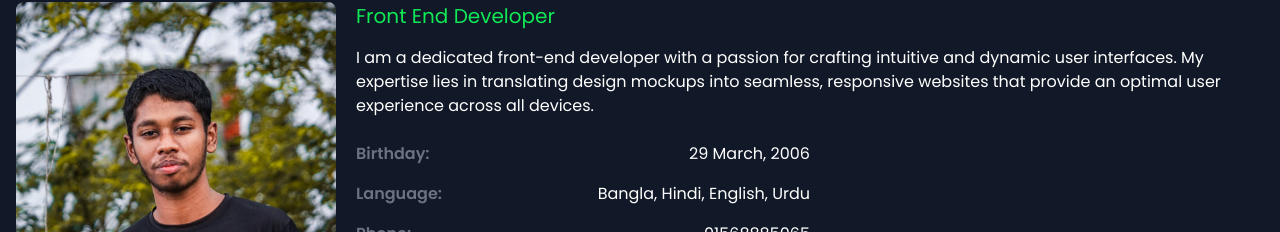
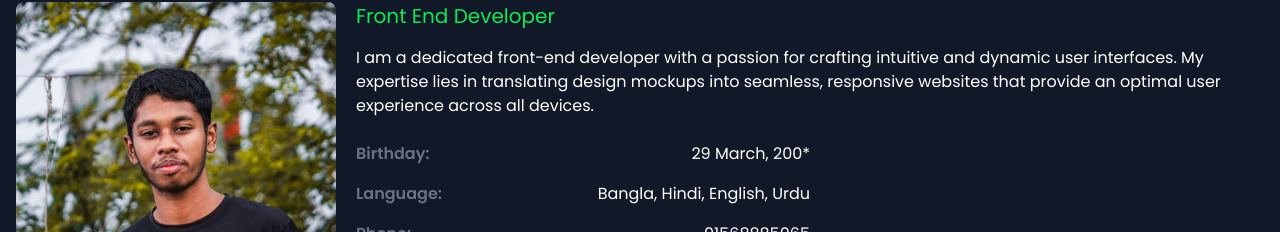
Before and after one commit to coderBelal/my-portfolio, a React (Vite) app: page / in a window 1280 px wide. Shown: the part 1090-1322 px from the top of the page. Built offline with nearby package versions, Linux system fonts and the light colour scheme.

Commit message:
Update About.jsx

```diff
--- a/src/Components/About.jsx
+++ b/src/Components/About.jsx
@@ -29,7 +29,7 @@ const About = () => {
           <div className="flex flex-wrap gap-4">
             <div className="w-full sm:w-1/2 flex justify-between">
               <strong className="text-gray-500">Birthday:</strong>
-              <span className="text-white">29 March, 2006</span>
+              <span className="text-white">29 March, 200*</span>
             </div>
             <div className="w-full sm:w-1/2 flex justify-between">
               <strong className="text-gray-500">Language:</strong>
```
